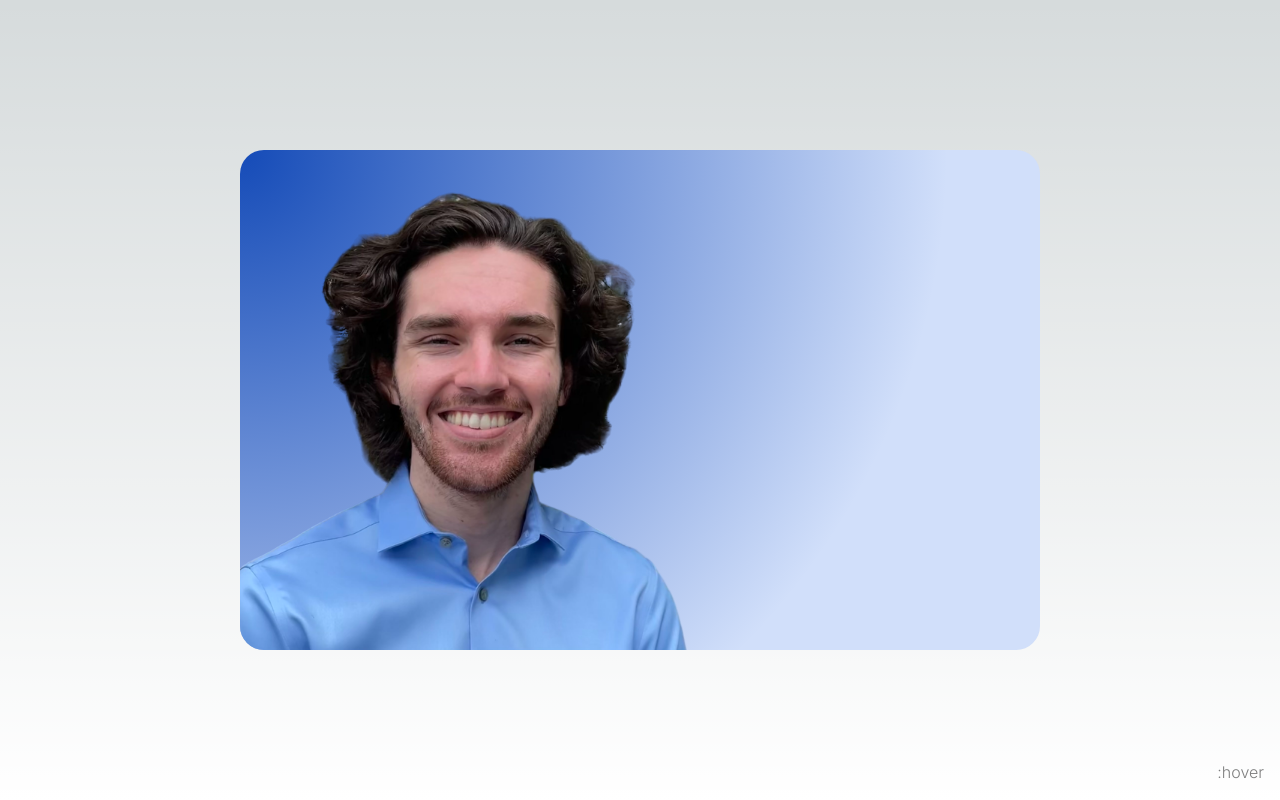
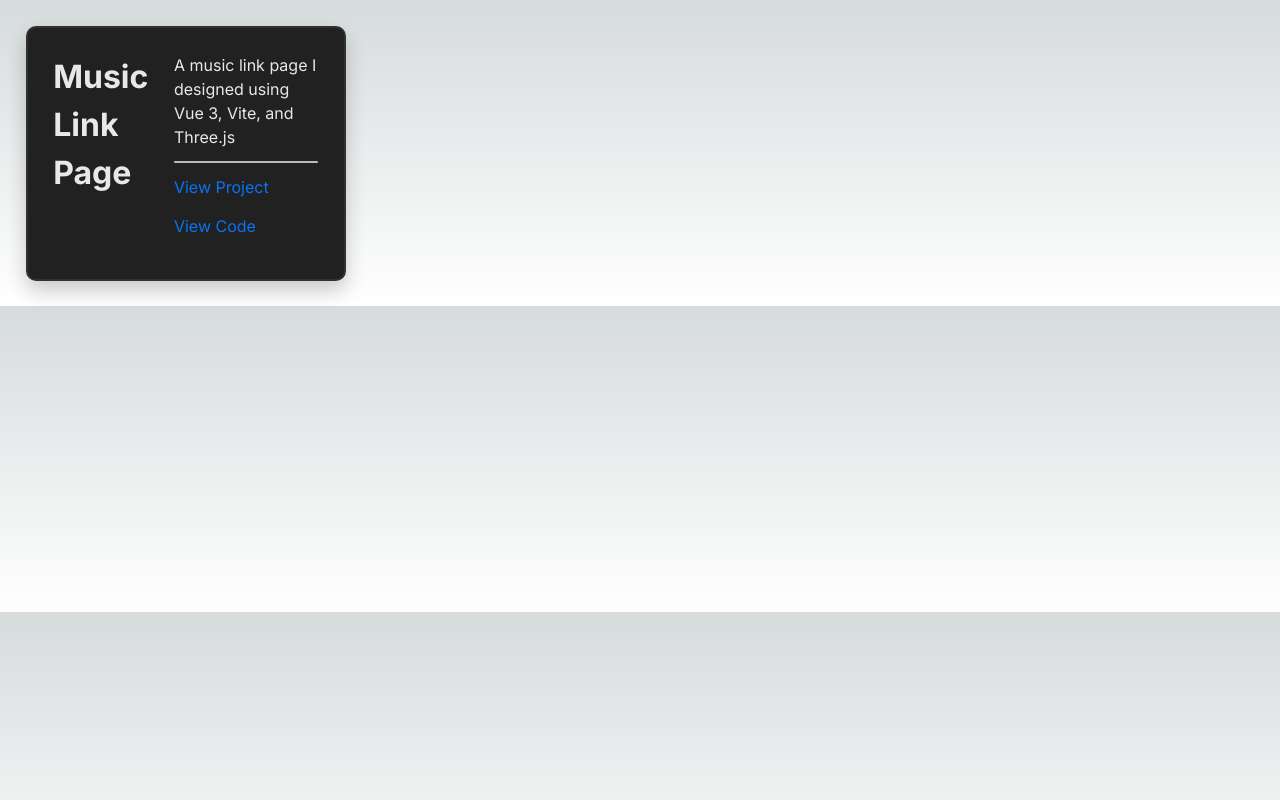
Before and after one commit to 18gdoyle/GregDoylesPortfolioSite, a Next.js app in the folder greg-doyles-portfolio-site/: page / in a window 1280 px wide. Built offline with nearby package versions, Linux system fonts and the light colour scheme.

Commit message:
added a new card type

```diff
--- /dev/null
+++ b/greg-doyles-portfolio-site/app/components/ProjectCard.css
@@ -0,0 +1,83 @@
+.card {
+    position: relative;
+    display: flex;
+    align-items: center;
+    justify-content: center;
+    width: 25vw;
+    box-shadow: 0 10px 20px rgba(0, 0, 0, 0.2);
+    padding: 2vw;
+    overflow: hidden;
+    border-radius: 10px;
+    background: #212121;
+    border: 2px solid #313131;
+    transition: all 0.5s cubic-bezier(0.23, 1, 0.320, 1);
+    margin: 2vw;
+}
+
+.content {
+    display: flex;
+    flex-direction: row;
+    align-items: flex-start;
+    color: #e8e8e8;
+    gap: 2vw;
+    transition: all 0.5s cubic-bezier(0.23, 1, 0.320, 1);
+}
+
+.content .heading {
+    font-weight: 700;
+    font-size: 32px;
+}
+
+.content .para {
+    line-height: 1.5;
+}
+
+.content .btn {
+    color: #e8e8e8;
+    text-decoration: none;
+    padding: 10px;
+    font-weight: 600;
+    border: none;
+    cursor: pointer;
+    background: #0974f1;
+    border-radius: 5px;
+    box-shadow: 0 5px 10px rgba(0, 0, 0, 0.2);
+}
+
+.card:hover {
+    box-shadow: 0 0 20px rgba(9, 117, 241, 0.8);
+    border-color: #0974f1;
+}
+
+.content .btn:hover {
+    outline: 2px solid #e8e8e8;
+    background: transparent;
+    color: #e8e8e8;
+}
+
+.content .btn:active {
+    box-shadow: none;
+}
+
+.projectDescriptionAndLinks {
+    display: flex;
+    flex-direction: column;
+    justify-content: space-between;
+}
+
+.flexItem {
+    height: 33%;
+}
+
+a {
+    color: #0974f1;
+    display: block;
+    margin-bottom: 15px
+}
+
+hr.rounded {
+    border-top: 2px solid #bbb;
+    border-radius: 5px;
+    margin-top: 12px;
+    margin-bottom: 12px;
+}
--- /dev/null
+++ b/greg-doyles-portfolio-site/app/components/ProjectCard.tsx
@@ -0,0 +1,35 @@
+import './ProjectCard.css';
+import './ProjectCard';
+import Image from 'next/image';
+
+export default function Home() {
+    return (
+      <main>
+        <div className="card">
+            <div className="content">
+                <div>
+                    <p className='heading'>Music Link Page</p>
+                </div>
+                <div>
+                    <div className="flexItem">
+                        <p className="para">
+                            A music link page I designed using Vue 3, Vite, and Three.js
+                        </p>
+                    </div>
+                    <div className='flexItem'>
+                        <p className="para">
+                            <hr className="rounded"></hr>
+                        </p>
+                    </div>
+                   <div className='flexItem'>
+                    <p className="para">
+                        <a href="https://lilacrust.com/" target="_blank">View Project</a>
+                        <a href="https://github.com/18gdoyle/lilac-rust-website" target="_blank">View Code</a>
+                    </p>
+                   </div>
+                </div>
+            </div>
+        </div>
+      </main>
+    )
+  }
--- a/greg-doyles-portfolio-site/app/components/WelcomeCard.css
+++ b/greg-doyles-portfolio-site/app/components/WelcomeCard.css
@@ -63,3 +63,8 @@
 article:hover {
   --hover: 1;
 }
+
+.welcomeCardText {
+  padding: 2vw;
+  text-align: right;
+}
--- a/greg-doyles-portfolio-site/app/components/WelcomeCard.tsx
+++ b/greg-doyles-portfolio-site/app/components/WelcomeCard.tsx
@@ -12,10 +12,9 @@ export default function Home() {
               height={500}
               alt=""
             />
+            <div className="welcomeCardText">This is a test</div>
           </figure>
         </article>
-
-        <h1>:hover</h1>
       </main>
     )
   }
--- a/greg-doyles-portfolio-site/app/page.tsx
+++ b/greg-doyles-portfolio-site/app/page.tsx
@@ -1,9 +1,10 @@
 import WelcomeCard from './components/WelcomeCard'
+import ProjectCard from './components/ProjectCard'
 
 export default function Home() {
   return (
     <main>
-      <WelcomeCard></WelcomeCard>
+      <ProjectCard></ProjectCard>
     </main>
   )
 }
--- a/greg-doyles-portfolio-site/postcss.config.js
+++ b/greg-doyles-portfolio-site/postcss.config.js
@@ -1,5 +1,7 @@
 module.exports = {
   plugins: {
+    'postcss-import': {},
+    'tailwindcss/nesting': {},
     tailwindcss: {},
     autoprefixer: {},
   },
--- a/greg-doyles-portfolio-site/tsconfig.json
+++ b/greg-doyles-portfolio-site/tsconfig.json
@@ -23,6 +23,6 @@
       "@/*": ["./*"]
     }
   },
-  "include": ["next-env.d.ts", "**/*.ts", "**/*.tsx", ".next/types/**/*.ts"],
+  "include": ["next-env.d.ts", "**/*.ts", "**/*.tsx", ".next/types/**/*.ts", "app/components/ProjectCard.js"],
   "exclude": ["node_modules"]
 }
```
Lines whose indentation alone changed are shown as unchanged.
